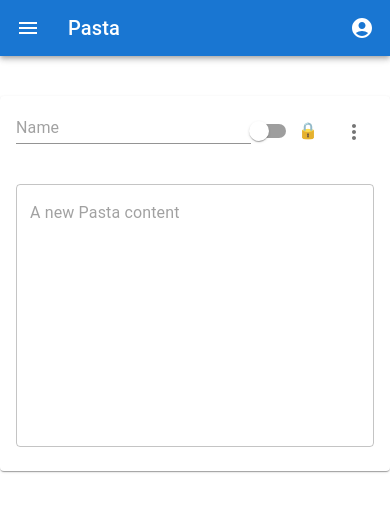
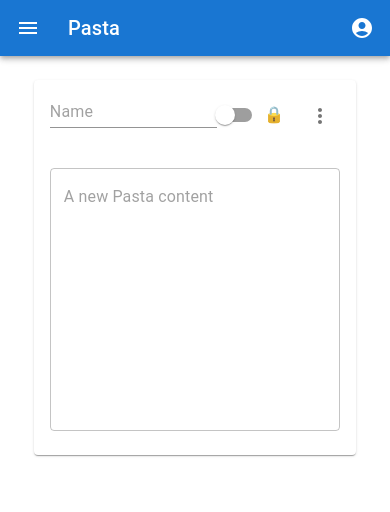
Before and after one commit to pokatomnik/pasta3, a Next.js app: page / in a window 390 px wide. Shown: the top 512 px of the page. Built offline with nearby package versions, Linux system fonts and the light colour scheme; no server answers.

Commit message:
fix mobile layout

```diff
--- a/pages/index.tsx
+++ b/pages/index.tsx
@@ -11,14 +11,14 @@ export default PastaStore.modelProvider(() => {
       <ApplicationTopBar />
       <Box sx={{ flexFlow: 1, marginTop: '24px', marginBottom: '24px' }}>
         <Grid item container spacing={2} xs={12}>
-          <Grid item xs={0} md={3} />
-          <Grid item xs={12} md={6}>
+          <Grid item xs={1} md={3} />
+          <Grid item xs={10} md={6}>
             <Stack spacing={2}>
               <NewPasta />
               <ExistingPastaList />
             </Stack>
           </Grid>
-          <Grid item xs={0} md={3} />
+          <Grid item xs={1} md={3} />
         </Grid>
       </Box>
     </React.Fragment>
```
